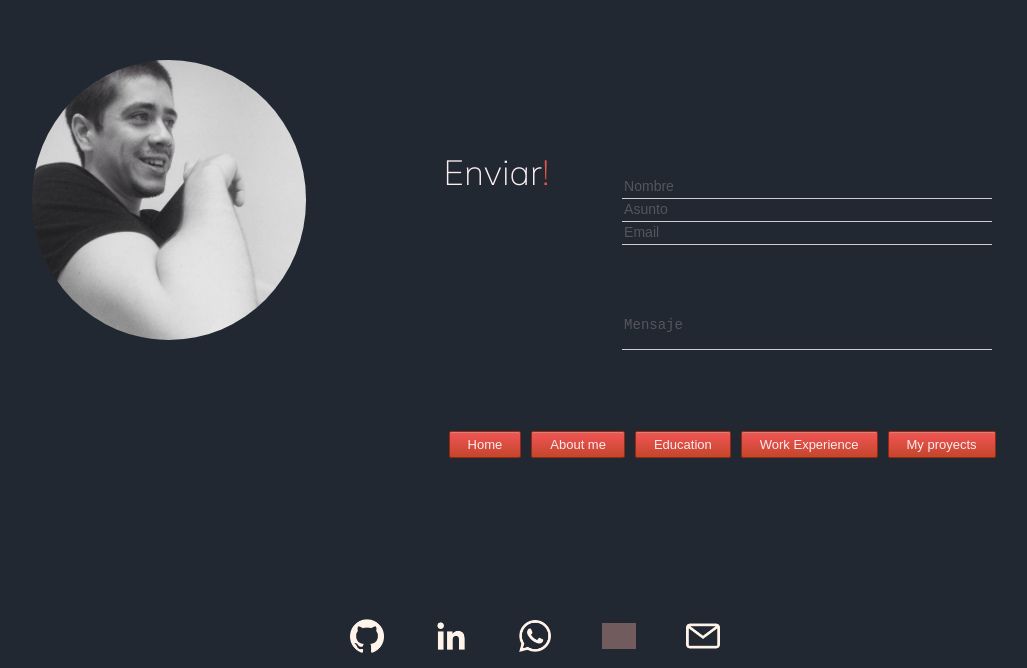
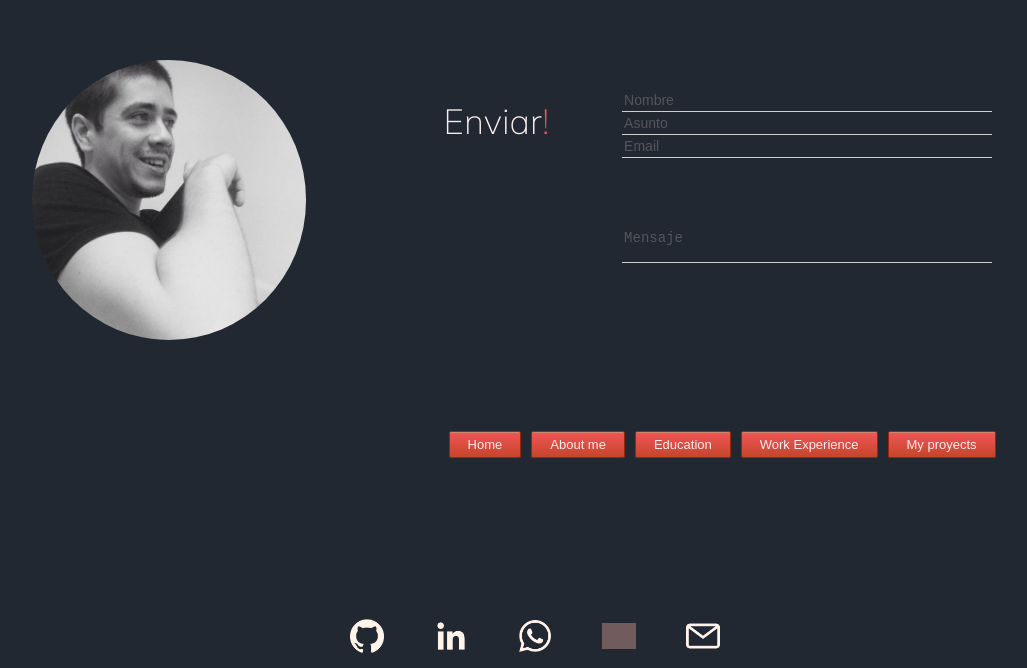
Before and after one commit to CGermanSoto/portfolio-react, a React (Create React App) app: page /Contact in a window 1280 px wide. Shown: the part 132-800 px from the top of the page, without its empty margins (105-1132 px from the left). Built offline with nearby package versions, Linux system fonts and the light colour scheme; grey boxes are pictures that could not be loaded.

Commit message:
commit transitorio

```diff
--- a/src/Styles/Contact.css
+++ b/src/Styles/Contact.css
@@ -1,8 +1,7 @@
 .form-container {
     display: flex;
-    justify-content: space-around;
     align-items: center;
-    height: 100%;
+    height: 80%;
     width: 85%;
 }
 
```
